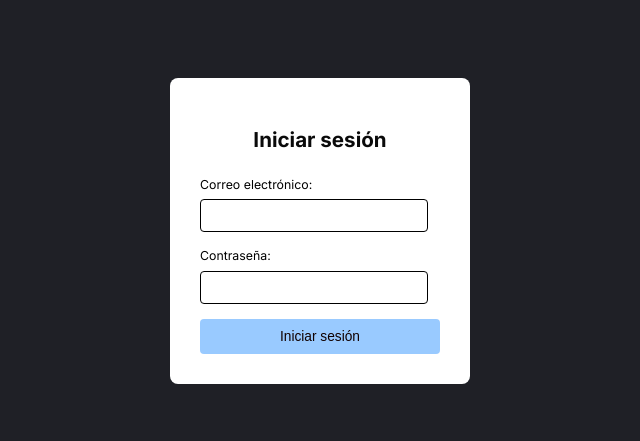
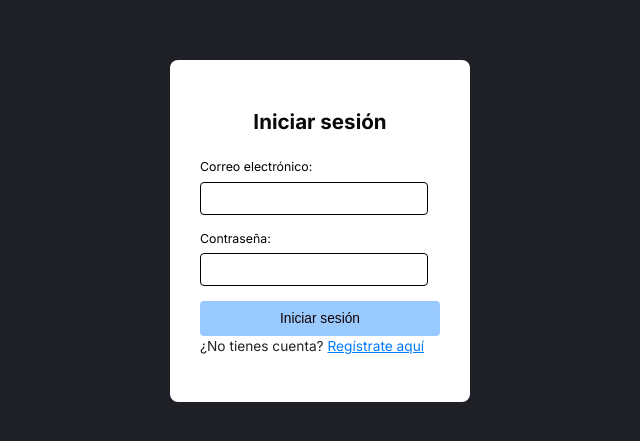
Before and after one commit to MateoGarciaDev88/personal-finance, a React (Vite) app: page /login in a window 1280 px wide. Shown: the part 169-610 px from the top of the page, without its empty margins (0-640 px from the left). Built offline with nearby package versions, Linux system fonts and the light colour scheme.

Commit message:
Registrate

```diff
--- a/src/screens/login/index.tsx
+++ b/src/screens/login/index.tsx
@@ -31,6 +31,12 @@ return (
             <input type="password" value={contraseña} onChange={(obj) => setContraseña(obj.target.value)} required/>
         </div>
         <button type="submit">Iniciar sesión</button>
+        <div className="registro-link">
+            ¿No tienes cuenta?{' '}
+            <a href="/registro" style={{ color: '#007bff', textDecoration: 'underline' }}>
+            Regístrate aquí
+            </a>
+        </div>
         </form>
     </div>
     );
```
